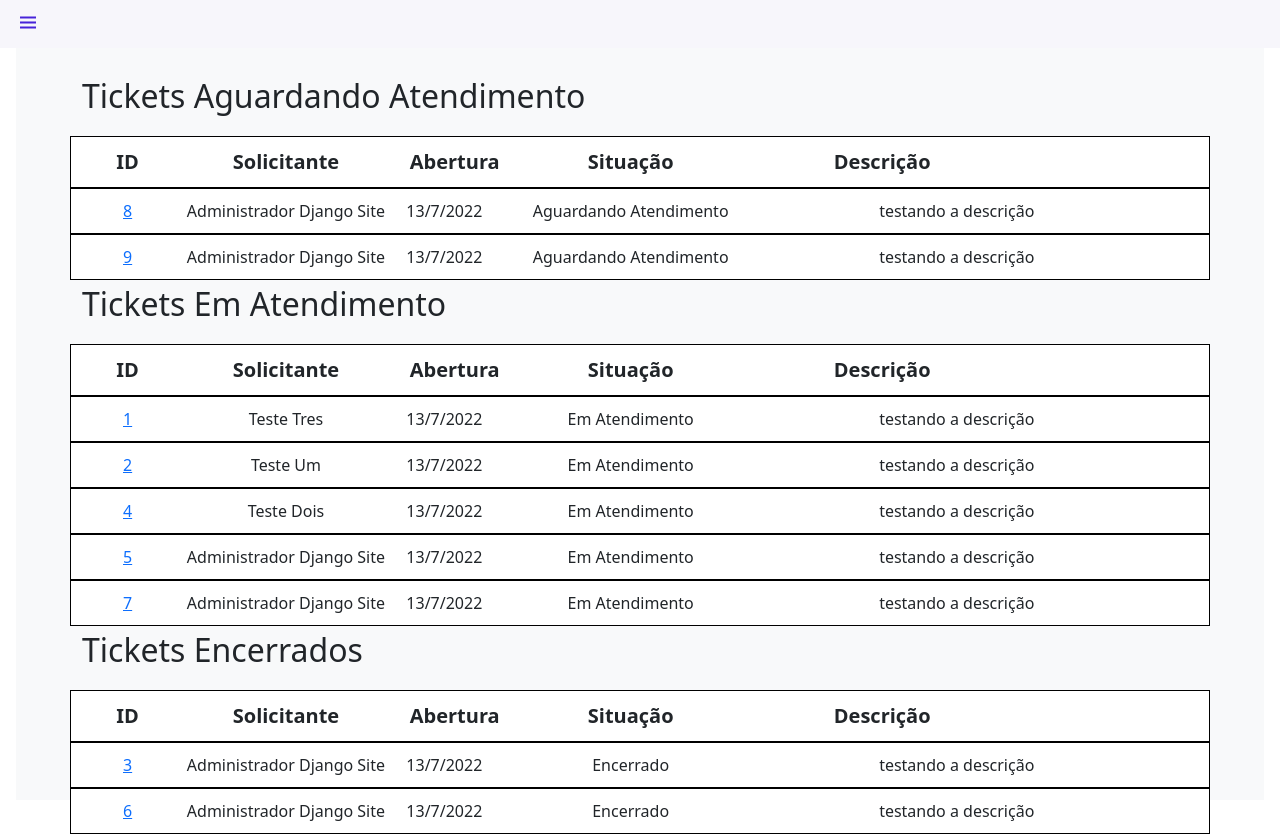
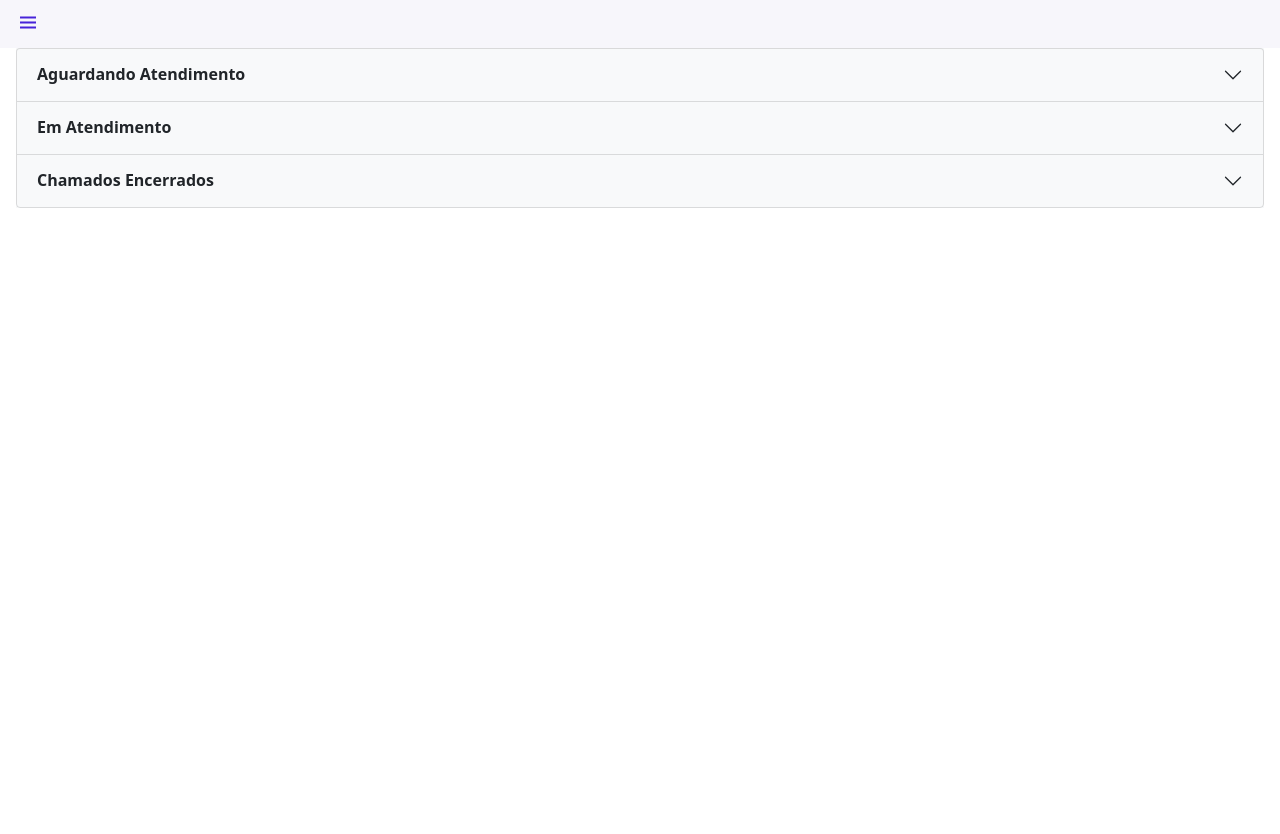
Before and after one commit to laaths/EasyHelp, a Django app: page / in a window 1280 px wide. After the commit the page ends 208 px from the top, so only its background shows below. Run offline with Django 4.2, Linux system fonts and the light colour scheme; a user stored in the database is signed in; data comes from the database, SQL or seed files in the repository; some libraries are stand-ins or nearby versions.

Commit message:
Changes by chaca

```diff
--- a/templates/base.html
+++ b/templates/base.html
@@ -4,8 +4,7 @@
 <html lang="pt-br">
 <head>
     <meta charset="UTF-8">
-    <link rel="stylesheet" href="{% static 'css/styles.css' %}">
-    <link rel="stylesheet" href="{% static 'css/style.css' %}">
+    <link rel="stylesheet" href="{% static 'css/estilo.css' %}">
     <link rel="stylesheet" href="https://cdn.jsdelivr.net/npm/bootstrap@5.0.0-beta1/dist/css/bootstrap.min.css">
     <link rel="stylesheet" href="https://cdn.jsdelivr.net/npm/bootstrap@5.0.0-beta1/dist/js/bootstrap.bundle.min.js">
     <link rel="stylesheet" href="https://cdnjs.cloudflare.com/ajax/libs/jquery/3.2.1/jquery.min.js">
--- a/templates/index.html
+++ b/templates/index.html
@@ -7,18 +7,22 @@
 {% block content %}
     <br>
     <br>
-    <br>
-    <div id="aguard">
-    <div class="container aguard">
-        <p class="fs-2 fw-bolt">
-            Tickets Aguardando Atendimento
-        </p>
+     <div class="accordion" id="accordionExample">
+            <div class="accordion-item">
+                <h2 class="accordion-header" id="headingOne">
+                    <button class="accordion-button collapsed" type="button" data-bs-toggle="collapse" data-bs-target="#collapseOne" aria-expanded="false" aria-controls="collapseOne">
+                        <b>Aguardando Atendimento</b>
+                    </button>
+                </h2>
+                <div id="collapseOne" class="accordion-collapse collapse" aria-labelledby="headingOne" data-bs-parent="#accordionExample">
+                    <div class="accordion-body">
+                        <div id="adjust" class="container">
                              <div class="row row-cols-5">
                                 <div class="col-1 fs-5 fw-bolder">ID</div>
                                 <div class="col fs-5 fw-bolder">Solicitante</div>
                                 <div class="col-1 fs-5 fw-bolder" >Abertura</div>
                                 <div class="col-3 fs-5 fw-bolder">Situação</div>
-            <div class="col fs-5 fw-bolder">Descrição</div>
+                                <div id="ajust" class="col fs-5 fw-bolder">Descrição</div>
                              </div>
                                 {% for tickets in tickets_list %}
                                 <div class="row row-cols-5">
@@ -41,17 +45,23 @@
                                 {% endfor %}
                         </div>
                     </div>
-    <div id="atend">
-    <div class="container">
-        <p class="fs-2 fw-bolt">
-            Tickets Em Atendimento
-        </p>
+                </div>
+            </div>
+            <div class="accordion-item">
+                <h2 class="accordion-header" id="headingTwo">
+                    <button class="accordion-button collapsed" type="button" data-bs-toggle="collapse" data-bs-target="#collapseTwo" aria-expanded="false" aria-controls="collapseTwo">
+                        <b>Em Atendimento</b>
+                    </button>
+                </h2>
+                <div id="collapseTwo" class="accordion-collapse collapse" aria-labelledby="headingTwo" data-bs-parent="#accordionExample">
+                    <div class="accordion-body">
+                        <div id="adjust" class="container">
                             <div class="row row-cols-5">
                                 <div class="col-1 fs-5 fw-bolder">ID</div>
                                 <div class="col fs-5 fw-bolder">Solicitante</div>
                                 <div class="col-1 fs-5 fw-bolder" >Abertura</div>
                                 <div class="col-3 fs-5 fw-bolder">Situação</div>
-            <div class="col fs-5 fw-bolder">Descrição</div>
+                                <div id="ajust" class="col fs-5 fw-bolder">Descrição</div>
                             </div>
                             {% for tickets_ea in tickets_list_ea %}
                             <div class="row row-cols-5">
@@ -74,17 +84,24 @@
                             {% endfor %}
                         </div>
                     </div>
+                </div>
+            </div>
+            <div class="accordion-item">
+                <h2 class="accordion-header" id="headingThree">
+                    <button class="accordion-button collapsed" type="button" data-bs-toggle="collapse" data-bs-target="#collapseThree" aria-expanded="false" aria-controls="collapseThree">
+                        <b>Chamados Encerrados</b>
+                    </button>
+                </h2>
+                <div id="collapseThree" class="accordion-collapse collapse" aria-labelledby="headingThree" data-bs-parent="#accordionExample">
+                    <div id="adjust" class="container">
                         <div id="encer">
                             <div class="container">
-        <p class="fs-2 fw-bolt">
-            Tickets Encerrados
-        </p>
                                 <div class="row row-cols-5">
                                     <div class="col-1 fs-5 fw-bolder">ID</div>
                                     <div class="col fs-5 fw-bolder">Solicitante</div>
                                     <div class="col-1 fs-5 fw-bolder" >Abertura</div>
                                     <div class="col-3 fs-5 fw-bolder">Situação</div>
-            <div class="col fs-5 fw-bolder">Descrição</div>
+                                    <div id="ajust" class="col fs-5 fw-bolder">Descrição</div>
                                 </div>
                                 {% for tickets_en in tickets_list_en %}
                                 <div class="row row-cols-5">
@@ -106,5 +123,10 @@
                                 </div>
                                 {% endfor %}
                             </div>
+                        </div>
+                    </div>
+                </div>
+            </div>
+     </div>
 {% endblock %}
 {% bootstrap_javascript %}
--- a/tickets/static/css/style.css
+++ b/tickets/static/css/style.css
@@ -6,5 +6,4 @@
     padding: 10px;
     background-color: white;
     border: 1px solid black;
-    text-align: center;
 }
```
Lines whose indentation alone changed are shown as unchanged.
